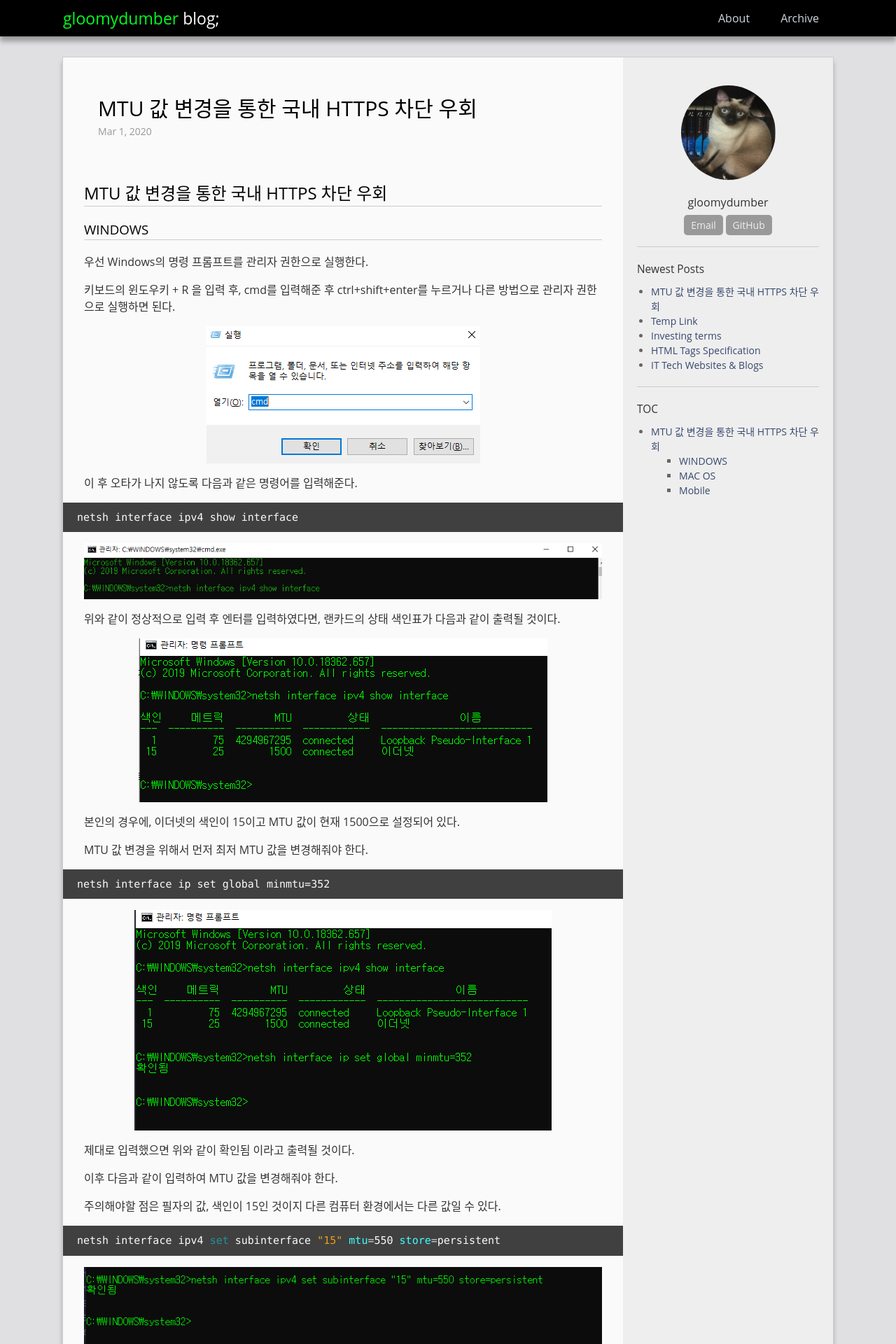
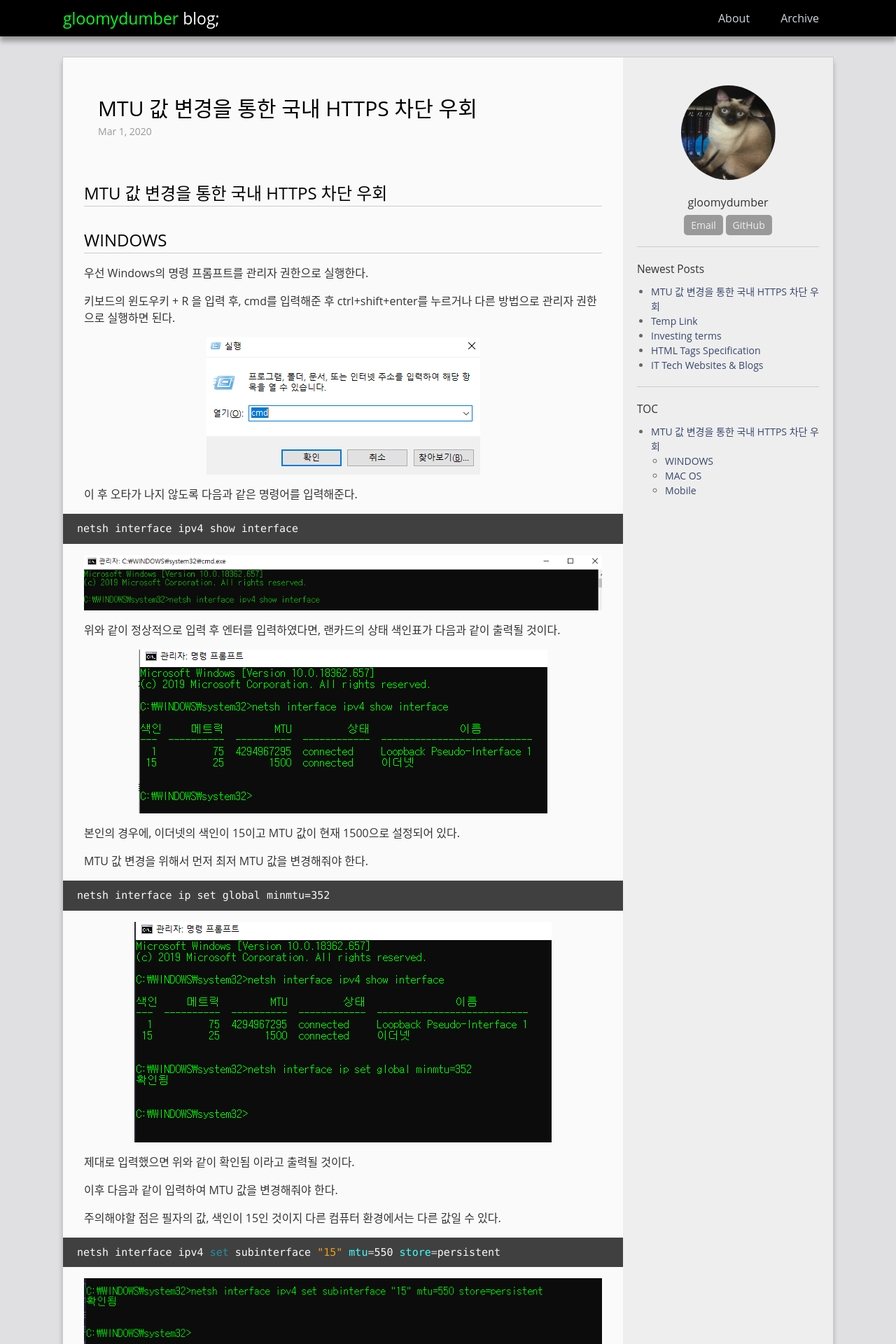
Before and after one commit to gloomydumber/copy, a Jekyll site: the page built from _posts/2020-03-01-httpSet.md, in a window 1280 px wide. Shown: the top 1920 px of the page at 70% size. Built offline with Jekyll 4.4.1, drawn with Linux system fonts in a browser that asks for light colours; comment, search, counter and statistics services are not loaded.

```diff
--- a/_posts/2020-03-01-httpSet.md
+++ b/_posts/2020-03-01-httpSet.md
@@ -10,7 +10,7 @@ use_math: true
 
 # MTU 값 변경을 통한 국내 HTTPS 차단 우회
 
-### WINDOWS
+## WINDOWS
 
 우선 Windows의 명령 프롬프트를 관리자 권한으로 실행한다.
 
@@ -66,7 +66,7 @@ netsh interface ipv4 show interface
 
 다음과 같이 550의 값으로 제대로 변경되었다.
 
-### MAC OS
+## MAC OS
 
 터미널 창을 실행
 
@@ -92,7 +92,7 @@ sudo ifconfig en0 mtu 1500
 
 과 같이 입력해주면 된다.
 
-### Mobile
+## Mobile
 
 모바일의 경우, 우회되지 않을 경우
 
```
